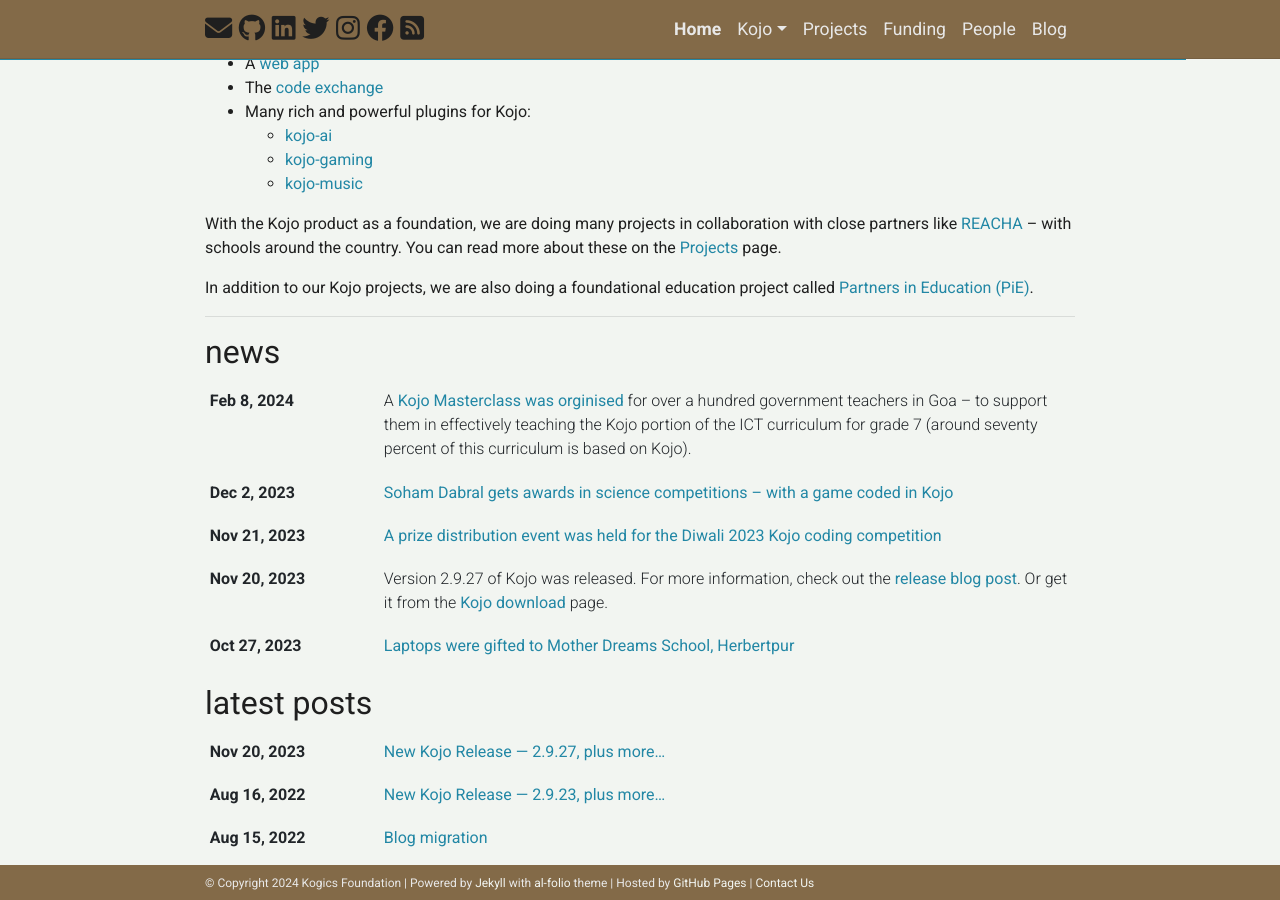
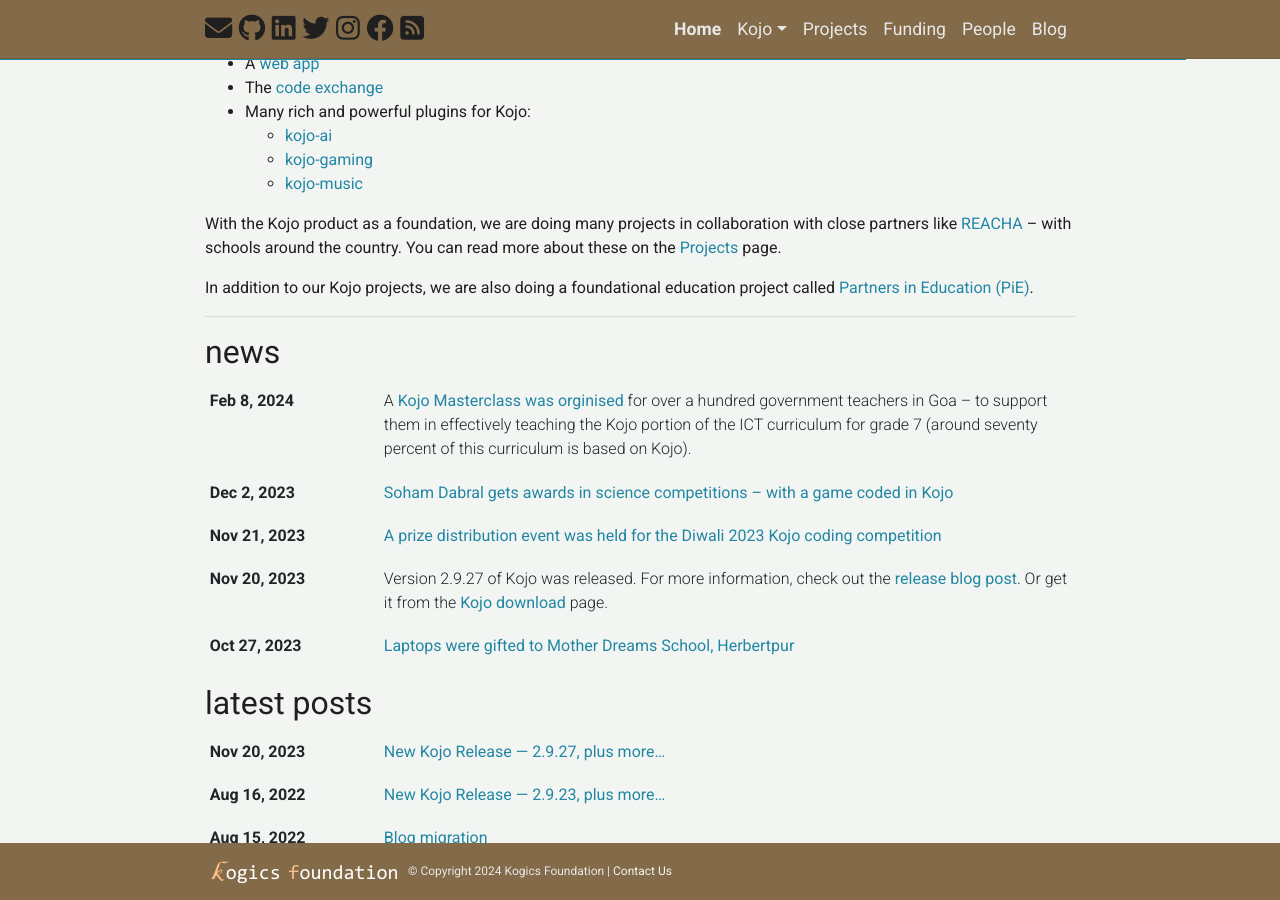
Before and after one commit to kogics/kogics.github.io, a Jekyll site: the page built from _pages/about.md, in a window 1280 px wide and 900 px high, scrolled down 583 px. Built offline with Jekyll 4.4.1, drawn with Linux system fonts in a browser that asks for light colours; full-size pictures stand in for the smaller copies a plugin makes; comment, search, counter and statistics services are not loaded; a style sheet for code colours, icons or effects is not loaded.

Commit message:
Add kogics foundation logo in footer.

```diff
--- a/_config.yml
+++ b/_config.yml
@@ -10,8 +10,7 @@
 description: > # the ">" symbol means to ignore newlines until "footer_text:"
   The Kogics Foundation Website. Kojo plus more...
 footer_text: >
-  Powered by <a href="https://jekyllrb.com/" target="_blank">Jekyll</a> with <a href="https://github.com/alshedivat/al-folio">al-folio</a> theme |
-  Hosted by <a href="https://pages.github.com/" target="_blank">GitHub Pages</a> | <a href="/contact">Contact Us</a>
+  <a href="/contact">Contact Us</a>
 keywords: kogics-website  # add your own keywords or leave empty
 
 lang: en # the language of your site (for example: en, fr, cn, ru, etc.)
--- a/_includes/footer.html
+++ b/_includes/footer.html
@@ -1,6 +1,7 @@
     {% if site.footer_fixed %}
     <footer class="fixed-bottom">
       <div class="container mt-0">
+        <img src="/assets/img/kf.png"/>
         &copy; Copyright {{ site.time | date: '%Y' }} {{ site.first_name }} {{ site.middle_name }} {{ site.last_name }} | {{ site.footer_text }}
         {%- if site.impressum_path -%}
         <a href="{{ site.url }}{{ site.baseurl }}{{ site.impressum_path }}">Impressum</a>.
```
Also changed, not shown: assets/img/kf.png (added).
